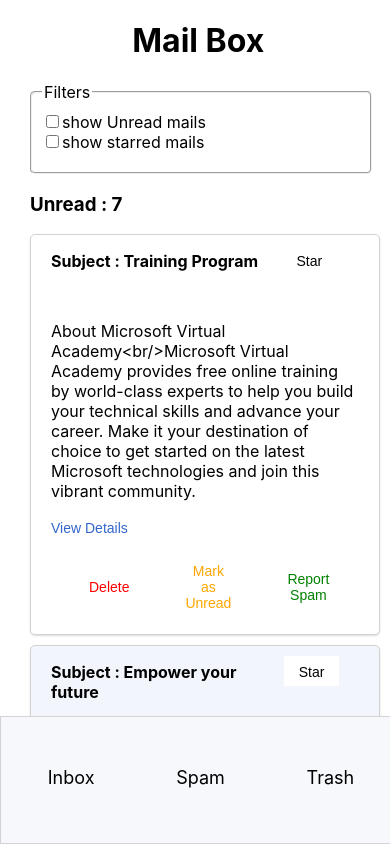
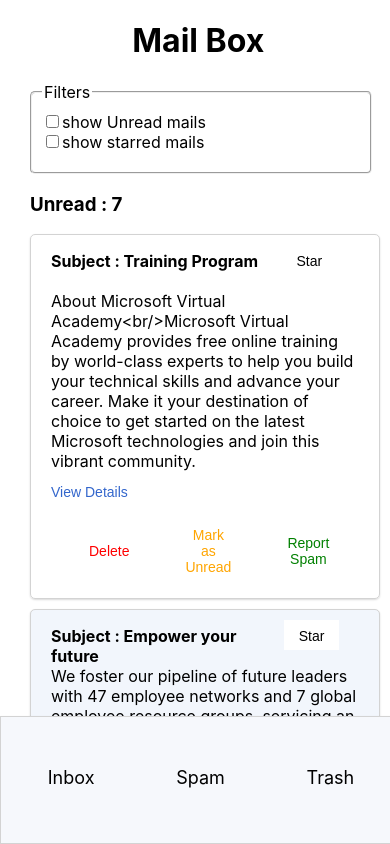
Before and after one commit to deepanshimarsha/mail-box, a React (Create React App) app: page / in a window 390 px wide. Shown: the top 844 px of the page. Built offline with nearby package versions, Linux system fonts and the light colour scheme.

Commit message:
edited:style

```diff
--- a/src/App.css
+++ b/src/App.css
@@ -208,8 +208,11 @@ ul{
 }
 
 .list-heading{
+
+  height: 40px;
+}
+.para{
   margin-bottom: 10px;
-  height: 70px;
 }
   fieldset {
     margin-left: 30px;
```
